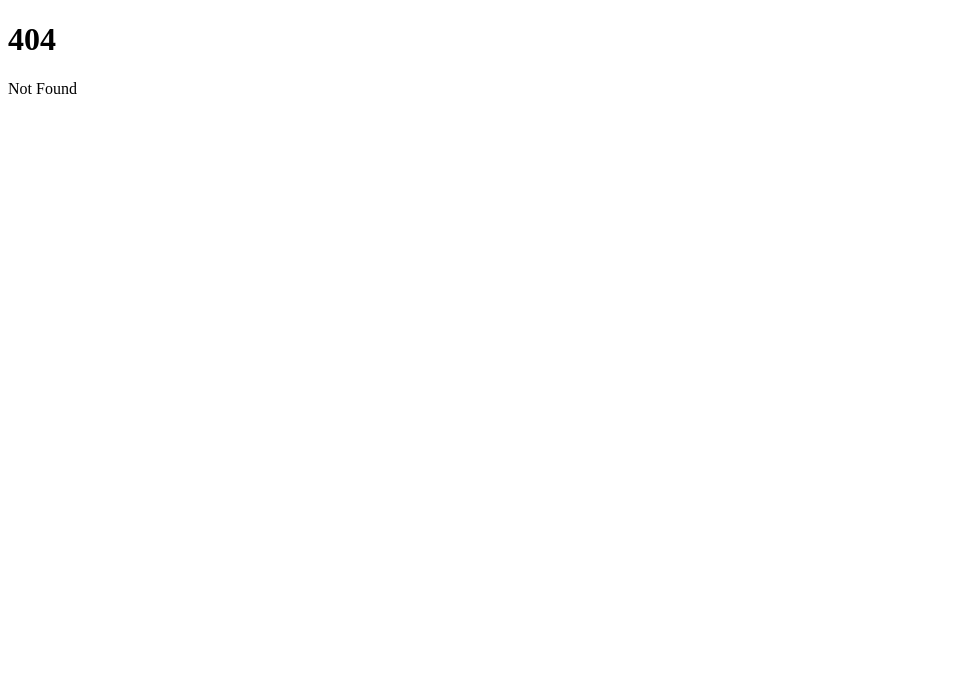
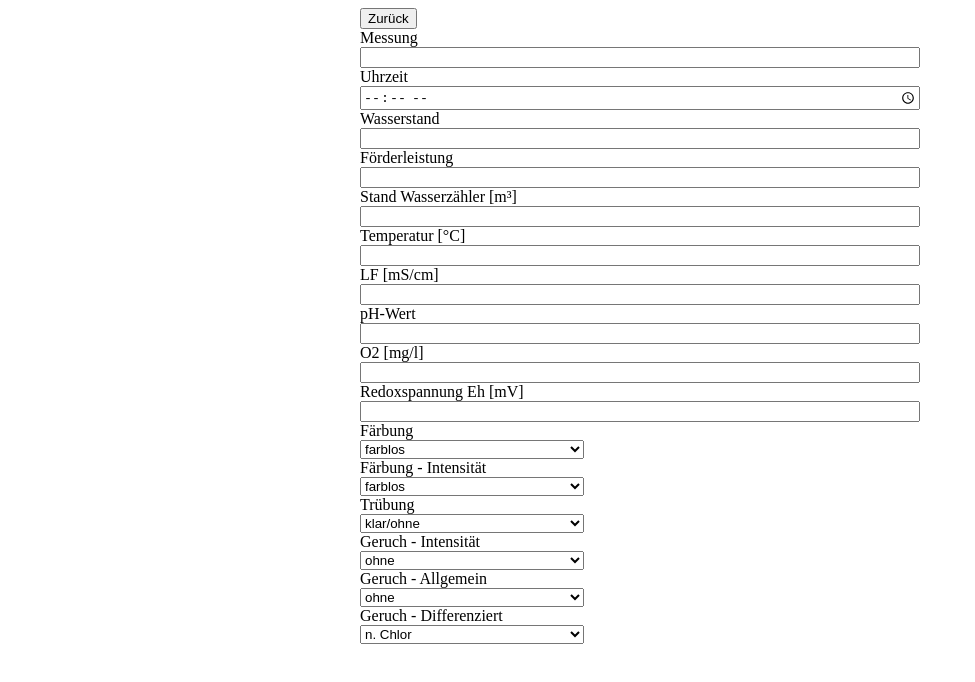
Before and after one commit to jjmercado/probenahmeTool, a SvelteKit app: page /measurement/1 in a window 1280 px wide. Before the commit this address had no page. Shown: the top 682 px of the page, without its empty margins (0-975 px from the left). Built offline with nearby package versions, Linux system fonts and the light colour scheme.

Commit message:
Add new routes for measurements

```diff
--- a/src/routes/+page.svelte
+++ b/src/routes/+page.svelte
@@ -66,7 +66,7 @@
     <OrderData {form}/>
     <GeneralData {form} />
     <InventoryData />
-    <PumpingProcess  />
+    <PumpingProcess />
     <Signing bind:signaturePad />
 </div>
 
--- /dev/null
+++ b/src/routes/measurement/[slug]/+page.svelte
@@ -0,0 +1,19 @@
+<script>
+    import Measurement from "./Measurement.svelte";
+
+
+</script>
+
+<div>
+    <Measurement />
+</div>
+
+<style>
+    div
+    {
+        display: flex;
+        flex-direction: column;
+        max-width: 35rem;
+        margin: auto;
+    }
+</style>
--- /dev/null
+++ b/src/routes/measurement/[slug]/Measurement.svelte
@@ -0,0 +1,96 @@
+<script>
+</script>
+
+<a href="/measurement/#measurementButton">
+    <button>Zurück</button>
+</a>
+
+<label for="measurement">Messung</label>
+<input type="text" name="measurement" id="measurement">
+
+<label for="time">Uhrzeit</label>
+<input type="time" name="time" id="time">
+
+<label for="waterLevel">Wasserstand</label>
+<input type="text" name="waterLevel" id="waterLevel">
+
+<label for="conveyingCapacity">Förderleistung</label>
+<input type="text" name="conveyingCapacity" id="conveyingCapacity">
+
+<label for="standWaterMeter">Stand Wasserzähler [m³]</label>
+<input type="text" name="standWaterMeter" id="standWaterMeter">
+
+<label for="temperature">Temperatur [°C]</label>
+<input type="text" name="temperature" id="temperature">
+
+<label for="LF">LF [mS/cm]</label>
+<input type="text" name="LF" id="LF">
+
+<label for="pH">pH-Wert</label>
+<input type="text" name="pH" id="pH">
+
+<label for="O2">O2 [mg/l]</label>
+<input type="text" name="O2" id="O2">
+
+<label for="redoxVoltage">Redoxspannung Eh [mV]</label>
+<input type="text" name="redoxVoltage" id="redoxVoltage">
+
+<label for="coloring">Färbung</label>
+<select name="coloring" id="coloring">
+    <option value="1">farblos</option>
+    <option value="2">weiß</option>
+    <option value="3">gelb</option>
+    <option value="4">gelbbraun</option>
+    <option value="5">braun</option>
+    <option value="6">grün</option>
+    <option value="7">blau</option>
+    <option value="8">rot</option>
+    <option value="9">grau</option>
+    <option value="10">schwarz</option>
+</select>
+
+<label for="coloringIntensity">Färbung - Intensität</label>
+<select name="coloringIntensity" id="coloringIntensity">
+    <option value="1">farblos</option>
+    <option value="2">stark</option>
+    <option value="3">schwach</option>
+</select>
+
+<label for="turbidity">Trübung</label>
+<select name="turbidity" id="turbidity">
+    <option value="1">klar/ohne</option>
+    <option value="2">fast klar</option>
+    <option value="3">schwach opalisierend</option>
+    <option value="4">opalisierend</option>
+    <option value="5">schwach trüb</option>
+    <option value="6">stark trüb</option>
+    <option value="7">undurchsichtig</option>
+</select>
+
+<label for="smellIntensity">Geruch - Intensität</label>
+<select name="smellIntensity" id="smellIntensity">
+    <option value="1">ohne</option>
+    <option value="2">stark</option>
+    <option value="3">schwach</option>
+</select>
+
+<label for="smellGeneral">Geruch - Allgemein</label>
+<select name="smellGeneral" id="smellGeneral">
+    <option value="1">ohne</option>
+    <option value="2">erdig</option>
+    <option value="3">modrig</option>
+    <option value="4">faulig</option>
+    <option value="5">jauchig</option>
+    <option value="6">aromatisch</option>
+</select>
+
+<label for="smellDifferentiated">Geruch - Differenziert</label>
+<select name="smellDifferentiated" id="smellDifferentiated">
+    <option value="1">n. Chlor</option>
+    <option value="2">n. Teer</option>
+    <option value="3">n. Mercaptan</option>
+    <option value="4">n. Mineralöl</option>
+    <option value="5">n. H25</option>
+    <option value="6">n. Ozon</option>
+    <option value="7">n. Abwasser</option>
+</select>
--- /dev/null
+++ b/src/routes/newmeasurement/+page.svelte
@@ -0,0 +1,31 @@
+<script>
+    import NewMeasurement from "./NewMeasurement.svelte";
+    import { onMount } from "svelte";
+
+    onMount(() =>
+    {
+        let inputElements = document.getElementsByTagName("input");
+        let inputArrayElements = Array.from(inputElements);
+
+        return () =>
+        {
+            inputArrayElements.forEach(element => {
+                sessionStorage.setItem(element.id, element.value);
+            })
+        }
+    })
+</script>
+
+<div>
+    <NewMeasurement />
+</div>
+
+<style>
+    div
+    {
+        display: flex;
+        flex-direction: column;
+        max-width: 35rem;
+        margin: auto;
+    }
+</style>
```
Also changed, not shown: src/routes/PumpingProcess.svelte (+3 -4 lines), src/routes/measurement/+page.svelte (+5 -14 lines), src/routes/measurement/Measurements.svelte (added, +33 -0 lines), src/routes/newmeasurement/NewMeasurement.svelte (renamed from src/routes/measurement/NewMeasurement.svelte, +7 -6 lines).
